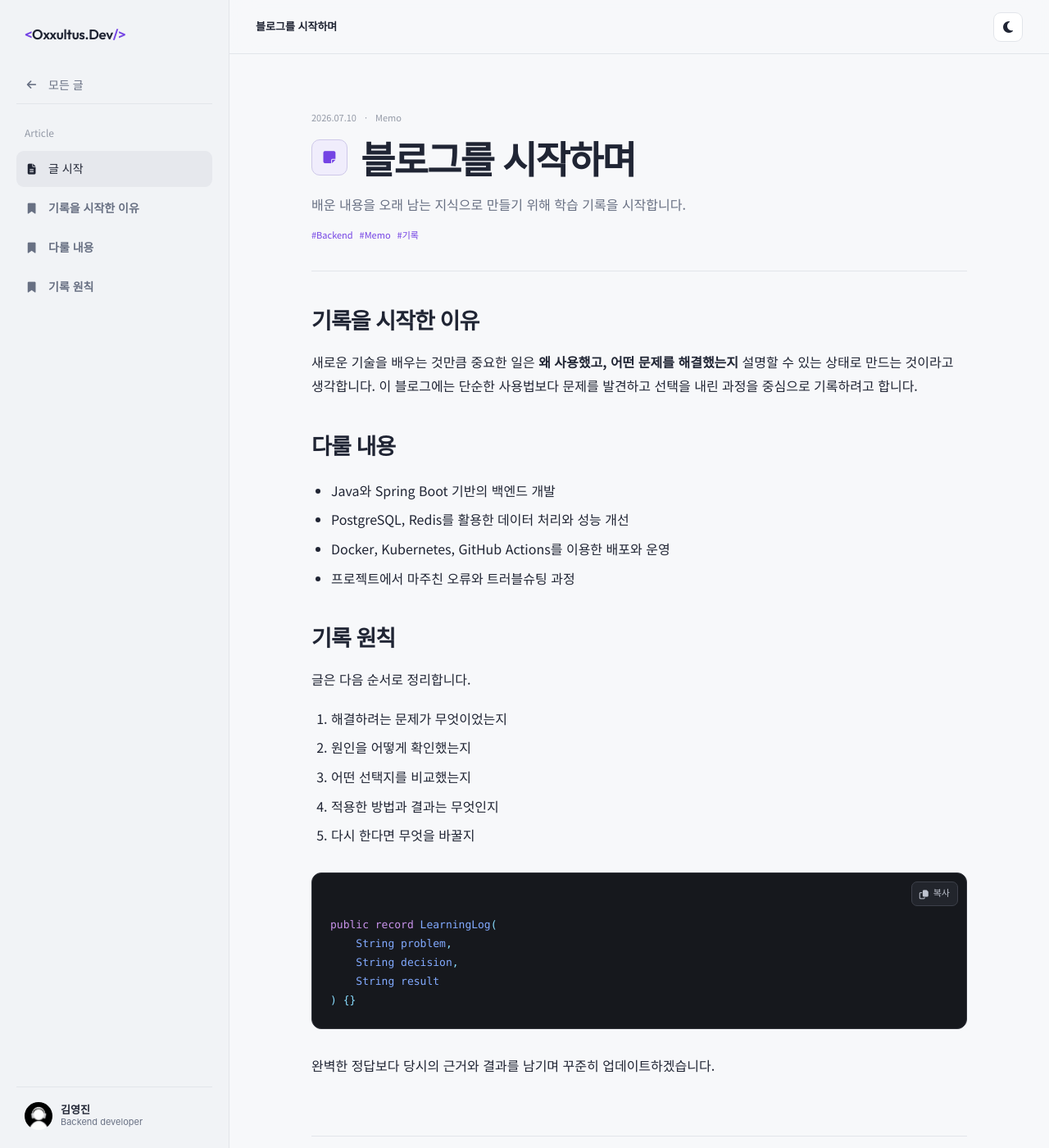
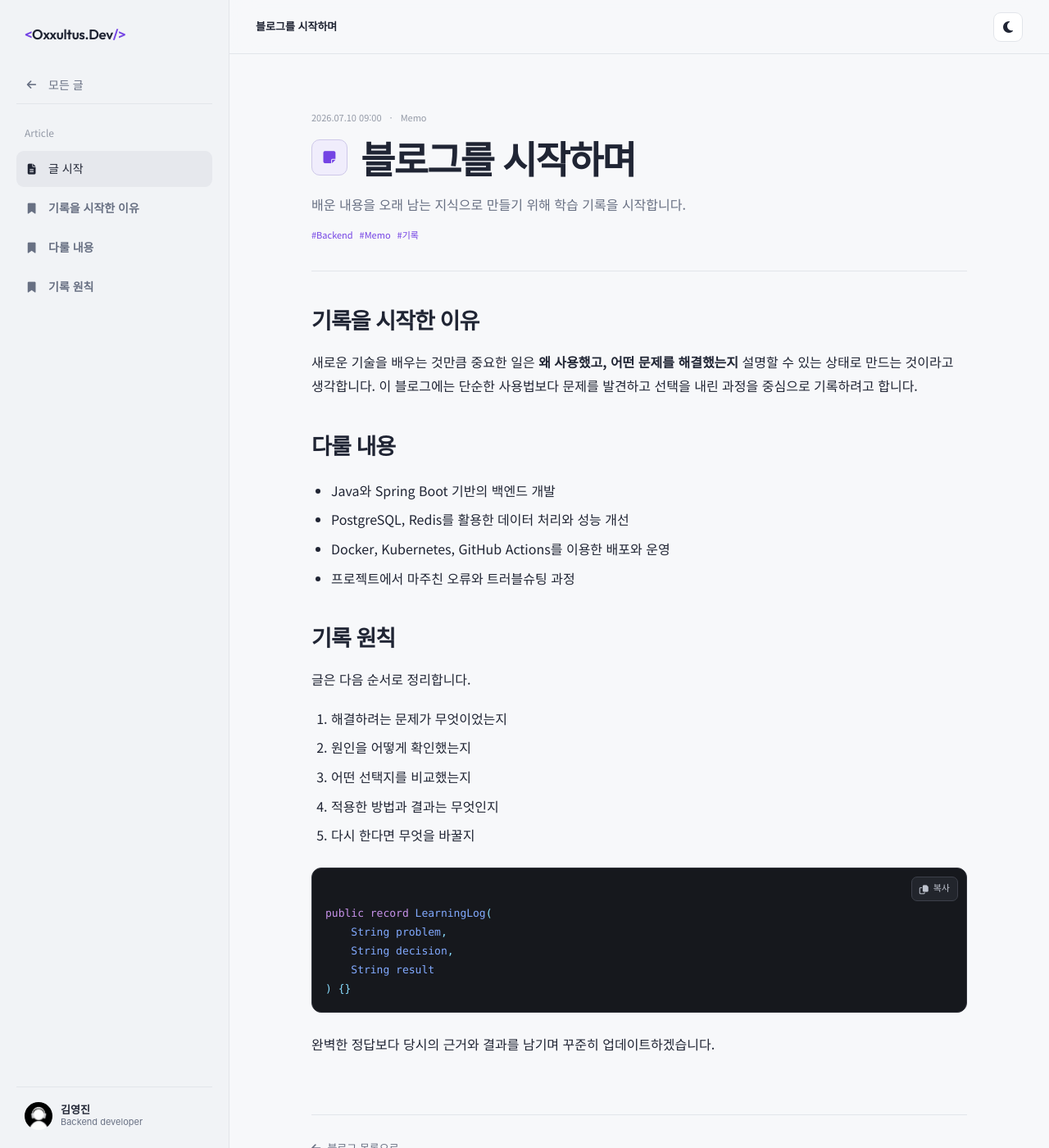
Before and after one commit to oxxultus/resume, a Jekyll site: the page built from _posts/2026-07-10-blog-start.md, in a window 1280 px wide and 1400 px high. Shown: the whole window at 82% size. Built offline with Jekyll 4.4.1, drawn with Linux system fonts in a browser that asks for light colours.

Commit message:
Refine mobile header and post metadata

```diff
--- a/_layouts/post.html
+++ b/_layouts/post.html
@@ -11,7 +11,7 @@
     <link rel="preconnect" href="https://fonts.gstatic.com" crossorigin>
     <link href="https://fonts.googleapis.com/css2?family=Noto+Sans+KR:wght@300;400;500;700;900&family=Outfit:wght@300;400;600;800&display=swap" rel="stylesheet">
     <link rel="stylesheet" href="https://cdnjs.cloudflare.com/ajax/libs/font-awesome/6.4.0/css/all.min.css">
-    <link rel="stylesheet" href="{{ '/blog.css?v=20260711-1' | relative_url }}">
+    <link rel="stylesheet" href="{{ '/blog.css?v=20260711-2' | relative_url }}">
 </head>
 <body>
     <aside class="blog-sidebar">
@@ -37,7 +37,7 @@
         <article class="article" id="article-top">
             <header class="article-header">
                 <div class="post-meta">
-                    <time datetime="{{ page.date | date_to_xmlschema }}">{{ page.date | date: "%Y.%m.%d" }}</time>
+                    <time datetime="{{ page.date | date_to_xmlschema }}">{{ page.date | date: "%Y.%m.%d %H:%M" }}</time>
                     {% if page.categories.size > 0 %}<span>{{ page.categories | first }}</span>{% endif %}
                 </div>
                 <div class="article-title-row">
--- a/blog.css
+++ b/blog.css
@@ -102,7 +102,7 @@
 .article-body th, .article-body td { min-width: 130px; padding: 11px 13px; border: 1px solid var(--line); text-align: left; vertical-align: top; }
 .article-body th { background: var(--surface-soft); color: var(--text); font-weight: 650; white-space: nowrap; }
 .article-body td { background: var(--surface); color: var(--muted); }
-.article-body pre { position: relative; overflow-x: auto; margin: 30px 0; padding: 52px 22px 22px; border: 1px solid #30323a; border-radius: 12px; background: #16181d; color: #eef0f4; font-size: 13px; line-height: 1.7; }
+.article-body pre { position: relative; overflow-x: auto; margin: 24px 0; padding: 44px 16px 16px; border: 1px solid #30323a; border-radius: 12px; background: #16181d; color: #eef0f4; font-size: 13px; line-height: 1.7; }
 .code-copy-button { position: absolute; top: 10px; right: 10px; display: inline-flex; align-items: center; gap: 6px; min-height: 30px; padding: 5px 9px; border: 1px solid #3d404a; border-radius: 7px; background: #22252c; color: #bfc4cf; font-size: 11px; cursor: pointer; }
 .code-copy-button:hover, .code-copy-button:focus-visible { border-color: #626875; color: #fff; outline: none; }
 .code-copy-button.copied { color: #c3e88d; }
--- a/blog/index.html
+++ b/blog/index.html
@@ -15,7 +15,7 @@
     <link rel="preconnect" href="https://fonts.gstatic.com" crossorigin>
     <link href="https://fonts.googleapis.com/css2?family=Noto+Sans+KR:wght@300;400;500;700;900&family=Outfit:wght@300;400;600;800&display=swap" rel="stylesheet">
     <link rel="stylesheet" href="https://cdnjs.cloudflare.com/ajax/libs/font-awesome/6.4.0/css/all.min.css">
-    <link rel="stylesheet" href="{{ '/blog.css?v=20260711-1' | relative_url }}">
+    <link rel="stylesheet" href="{{ '/blog.css?v=20260711-2' | relative_url }}">
 </head>
 <body>
     <aside class="blog-sidebar">
@@ -63,7 +63,7 @@
                     <article class="post-card" data-category="{{ post.categories | first | slugify }}" data-category-path="{{ post.categories | first | escape }}">
                         <a class="post-card-link" href="{{ post.url | relative_url }}" aria-label="{{ post.title }} 읽기"></a>
                         <div class="post-meta">
-                            <time datetime="{{ post.date | date_to_xmlschema }}">{{ post.date | date: "%Y.%m.%d" }}</time>
+                            <time datetime="{{ post.date | date_to_xmlschema }}">{{ post.date | date: "%Y.%m.%d %H:%M" }}</time>
                             {% if post.categories.size > 0 %}<span>{{ post.categories | first }}</span>{% endif %}
                         </div>
                         <div class="post-title-row">
--- a/index.html
+++ b/index.html
@@ -12,7 +12,7 @@
     <!-- Font Awesome Icons -->
     <link rel="stylesheet" href="https://cdnjs.cloudflare.com/ajax/libs/font-awesome/6.4.0/css/all.min.css">
     <!-- Main Style Sheet -->
-    <link rel="stylesheet" href="style.css?v=20260710-15">
+    <link rel="stylesheet" href="style.css?v=20260711-1">
 </head>
 <body class="light-theme">
     <!-- Scroll Progress Indicator -->
```
Also changed, not shown: style.css (+6 -1 lines).
